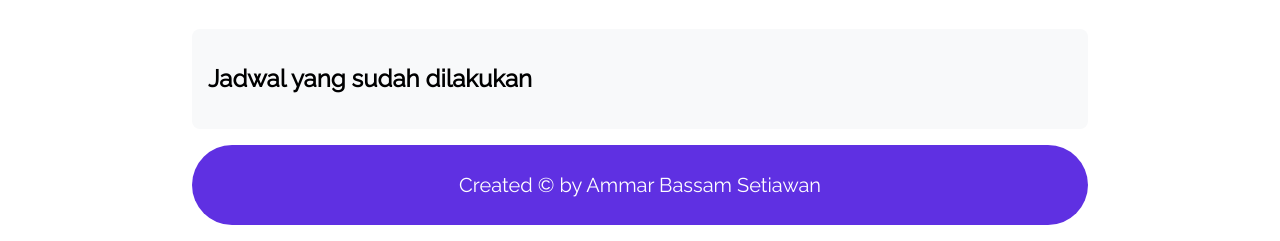
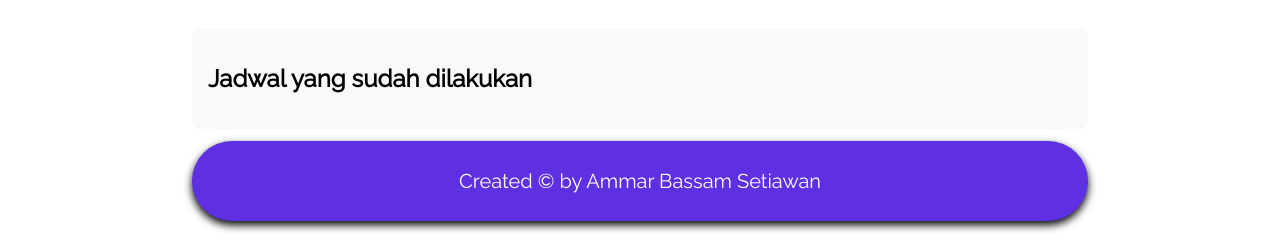
Before and after one commit to ammarsetiawan/Todo-List, a plain HTML site: page index.html in a window 1280 px wide. In both pictures the pointer is over the element 640 px from the left and 850 px from the top of the page. Shown: the part 665-906 px from the top of the page. Drawn offline with Linux system fonts and the light colour scheme.

Commit message:
Update style.css

```diff
--- a/css/style.css
+++ b/css/style.css
@@ -53,6 +53,7 @@ header {
 .item:hover{
     box-shadow: #000000 0px 4px 8px;
     transition: .2s ease-in-out;
+    transform: translateY(-10px);
 }
 
 .item > .inner h2 {
@@ -216,6 +217,12 @@ section{
     border-radius: 40px; ;
     margin-bottom: 16px;
     animation: 1s fadeIn ease-in-out;
+    transition: .2s ease-in-out;
+}
+.footer:hover{
+    box-shadow: #000000 0px 4px 8px;
+    transition: .2s ease-in-out;
+    transform: translateY(-4px);
 }
 
 @keyframes fadeIn {
```
